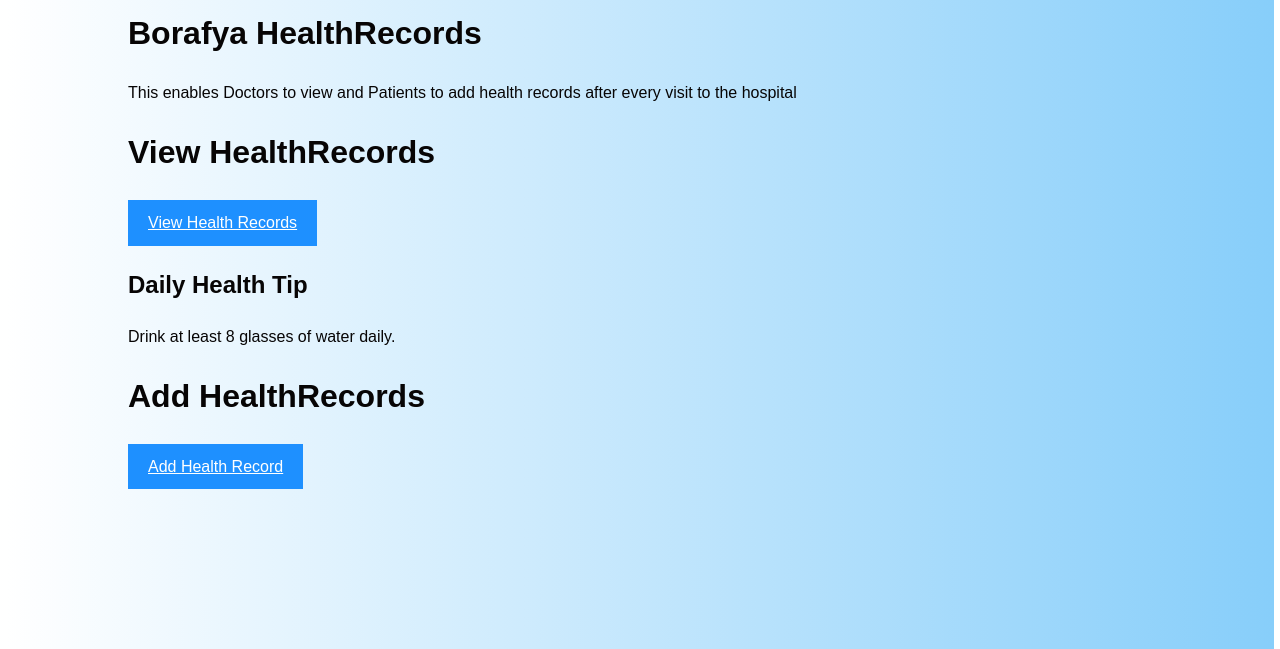
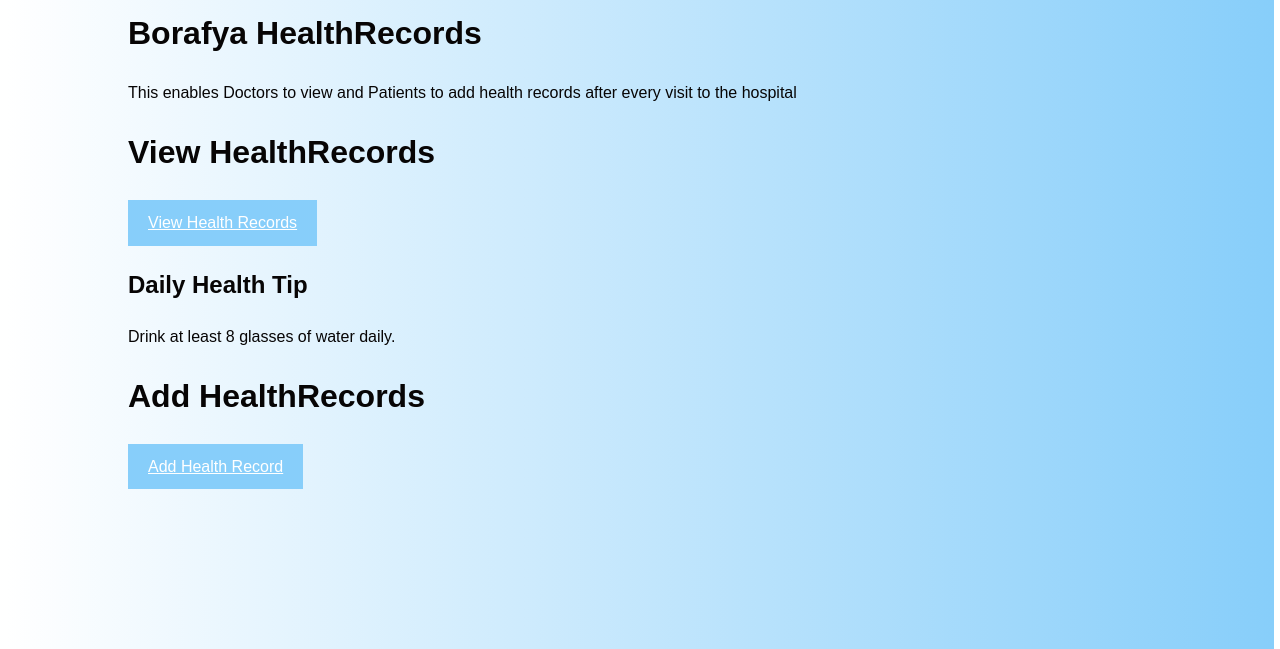
Before and after one commit to cashilaa/trach, a Flask app: page /record in a window 1280 px wide. Shown: the part 151-800 px from the top of the page. Run offline with Flask 3, Linux system fonts and the light colour scheme.

Commit message:
Update style.css

```diff
--- a/static/style.css
+++ b/static/style.css
@@ -70,7 +70,7 @@ header a:hover {
 
 .btn {
     display: inline-block;
-    background: #1e90ff;
+    background: #87CEFA;
     color: #ffffff;
     padding: 10px 20px;
     border: none;
@@ -104,7 +104,7 @@ table, th, td {
 }
 
 th {
-    background-color: #1e90ff;
+    background-color: #87CEFA;
     color: white;
 }
 
```
